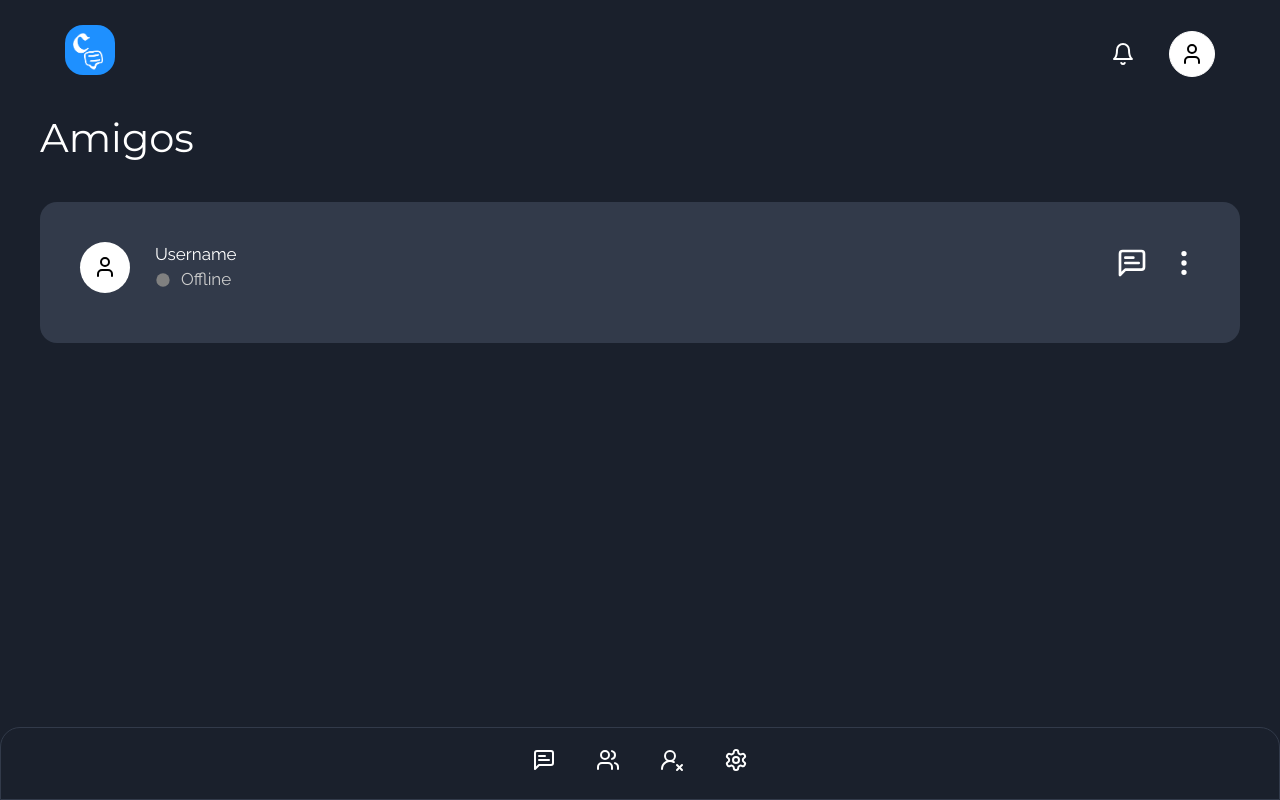
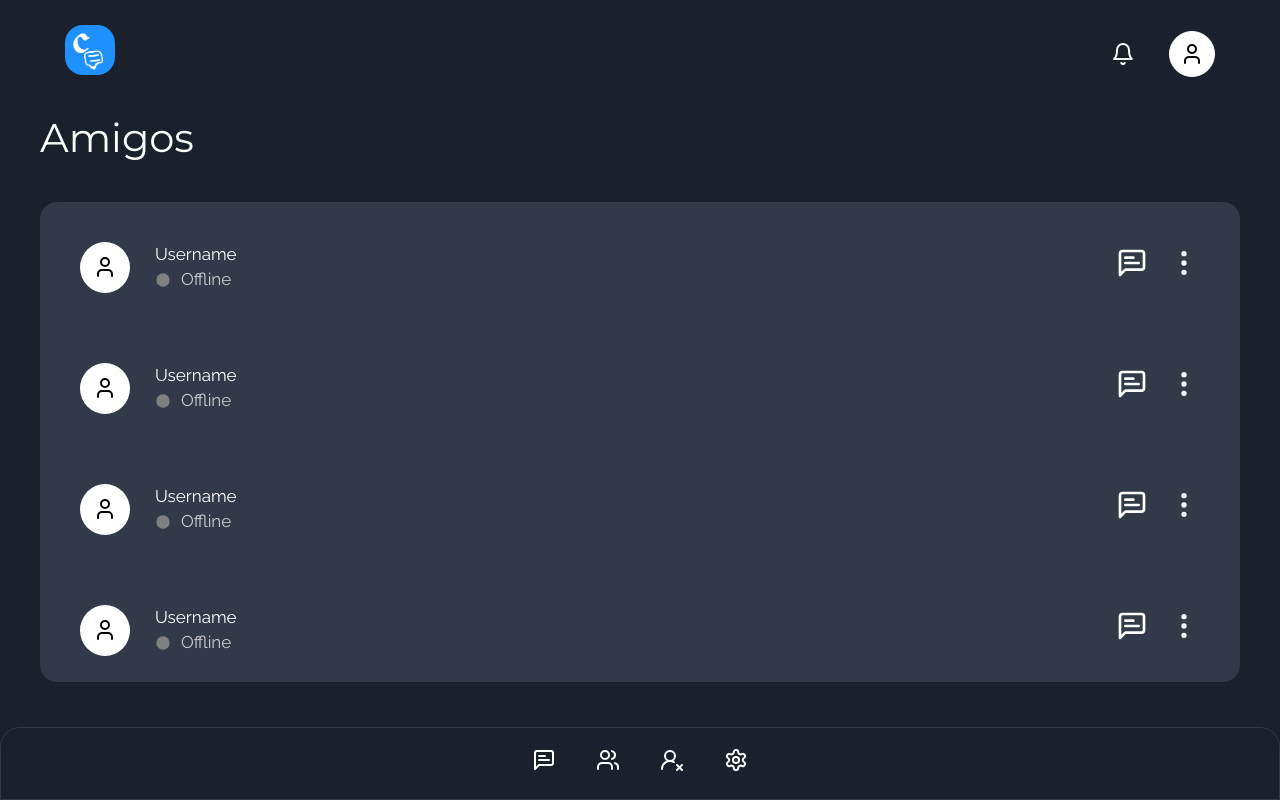
Before and after one commit to Kaua2123/chathub-client, a React (Vite) app: page /friends in a window 1280 px wide. Built offline with nearby package versions, Linux system fonts and the light colour scheme.

Commit message:
feat: Adiciona scroll personalizado para melhor visualização de lista de amigos

```diff
--- a/src/components/FriendCard/styled.ts
+++ b/src/components/FriendCard/styled.ts
@@ -4,7 +4,7 @@ import styled from 'styled-components';
 export const Div = styled.div`
   display: flex;
   justify-content: space-between;
-  margin-bottom: 1rem;
+  margin-bottom: 7rem;
 `;
 
 export const DivIsOnline = styled.div`
--- a/src/pages/Conversations/Conversations.tsx
+++ b/src/pages/Conversations/Conversations.tsx
@@ -76,7 +76,6 @@ function Conversations() {
       <FixedButton onClick={() => setIsCreatingGroup(true)}>
         <CirclePlusIcon />
       </FixedButton>
-
       <BottomMenu />
     </div>
   );
--- a/src/pages/Friends/Friends.tsx
+++ b/src/pages/Friends/Friends.tsx
@@ -11,7 +11,9 @@ function Friends() {
       <Div>
         <p className="title">Amigos</p>
         <DivFriends>
-          <FriendCard />
+          {Array.from({ length: 14 }).map((_, i) => (
+            <FriendCard key={i} />
+          ))}
         </DivFriends>
       </Div>
 
--- a/src/pages/Friends/styled.ts
+++ b/src/pages/Friends/styled.ts
@@ -13,6 +13,9 @@ export const Div = styled.div`
 
 export const DivFriends = styled.div`
   background-color: ${({ theme }) => theme.colors.lightBlue};
+  height: 60vh;
+  overflow-y: scroll;
+  overflow-x: hidden;
   margin-top: 3.4rem;
   padding: 4rem;
   border-radius: 1.7rem;
@@ -20,4 +23,15 @@ export const DivFriends = styled.div`
   p {
     font-family: Raleway;
   }
+
+  &::-webkit-scrollbar {
+    width: 1.5rem;
+    border: 1px solid ${({ theme }) => theme.colors.darkBlue};
+    border-radius: 1.4rem;
+  }
+
+  &::-webkit-scrollbar-thumb {
+    background-color: ${({ theme }) => theme.colors.darkBlue};
+    border-radius: 1.7rem;
+  }
 `;
```
